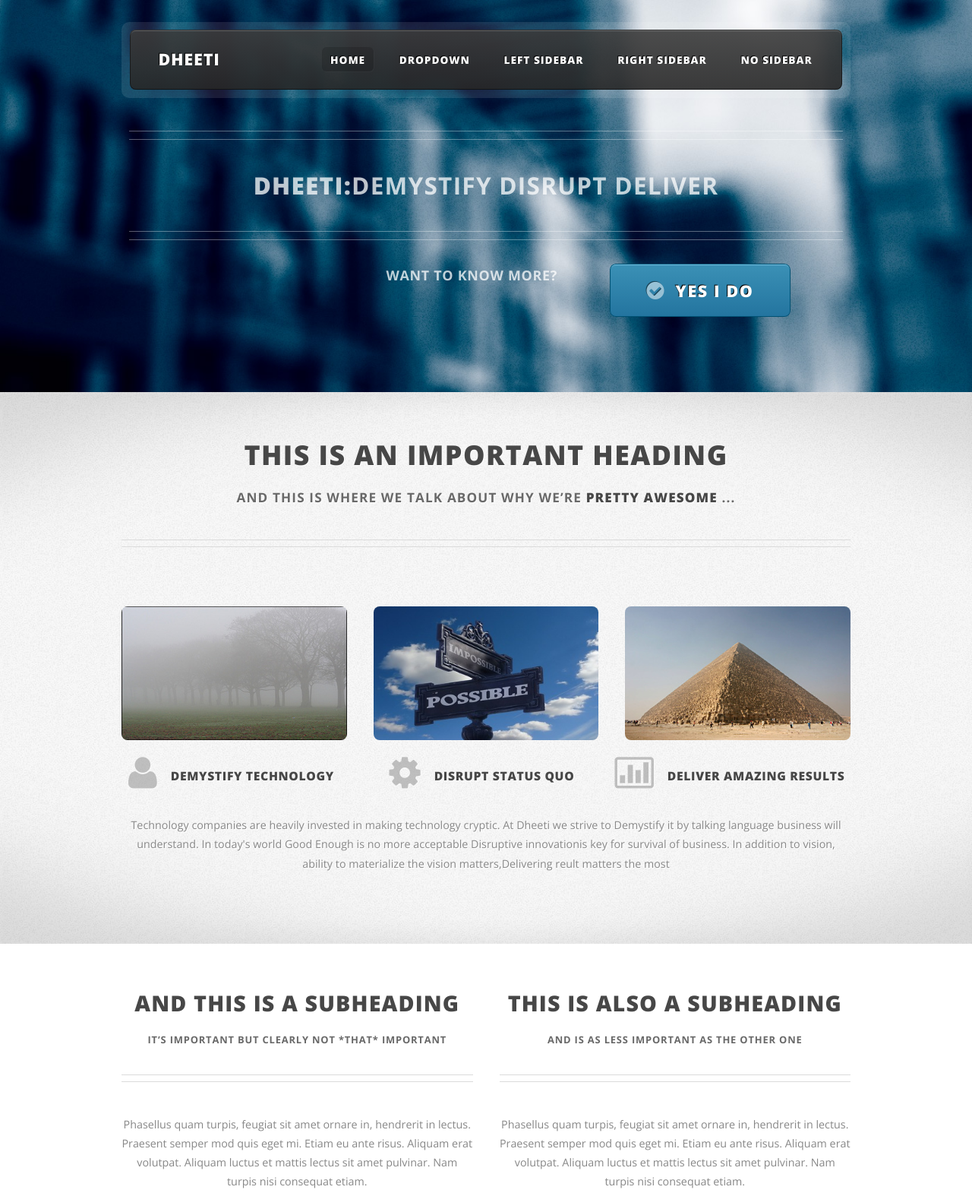
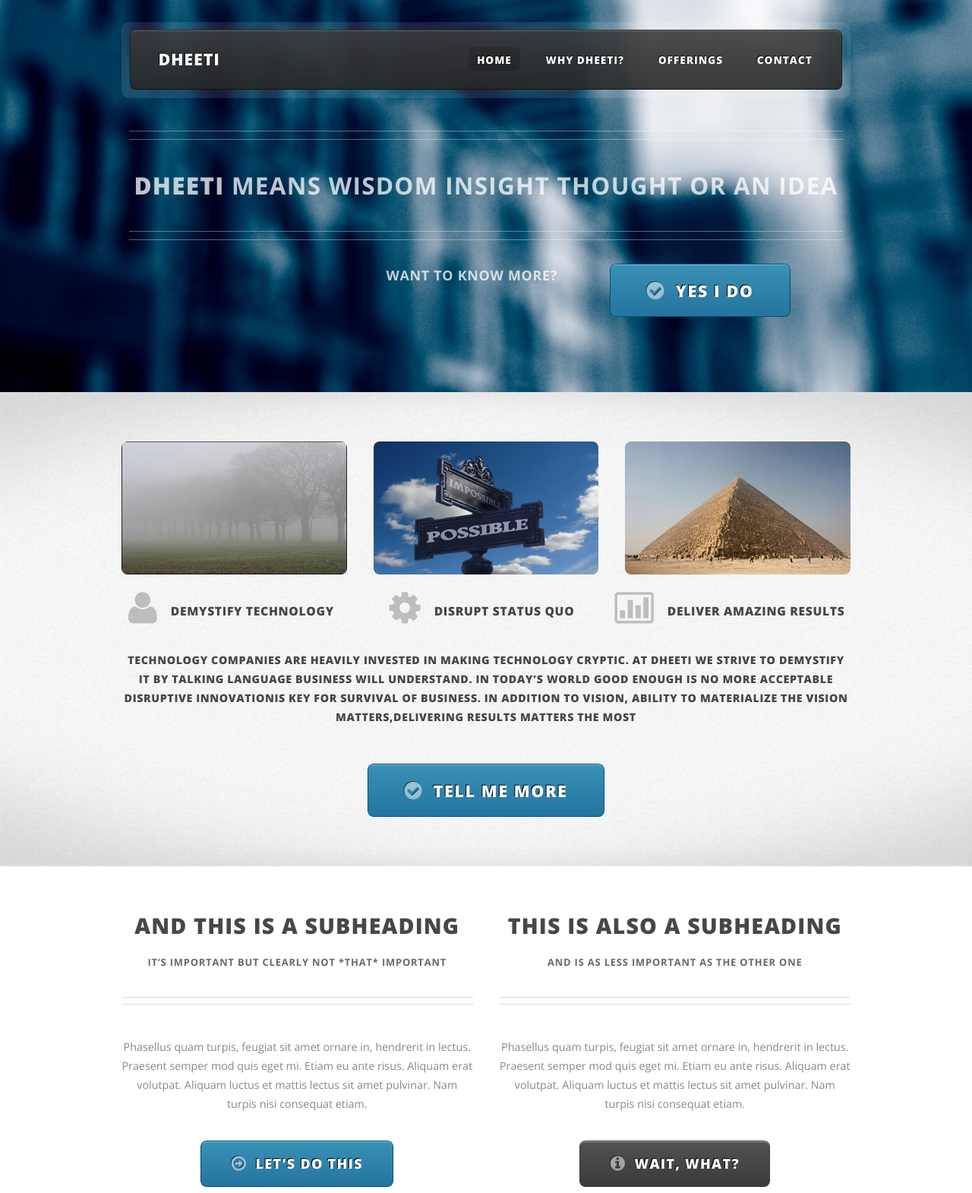
Before and after one commit to dheeti/dheetisite, a plain HTML site: page index.html in a window 1280 px wide. Shown: the top 1570 px of the page at 76% size. Drawn offline with nearby package versions, Linux system fonts and the light colour scheme.

Commit message:
First cut ready to upload

```diff
--- a/index.html
+++ b/index.html
@@ -44,26 +44,9 @@
 											<nav id="nav">
 												<ul>
 													<li class="current_page_item"><a href="index.html">Home</a></li>
-													<li>
-														<span>Dropdown</span>
-														<ul>
-															<li><a href="#">Lorem ipsum dolor</a></li>
-															<li><a href="#">Magna phasellus</a></li>
-															<li>
-																<span>Phasellus consequat</span>
-																<ul>
-																	<li><a href="#">Lorem ipsum dolor</a></li>
-																	<li><a href="#">Phasellus consequat</a></li>
-																	<li><a href="#">Magna phasellus</a></li>
-																	<li><a href="#">Etiam dolore nisl</a></li>
-																</ul>
-															</li>
-															<li><a href="#">Veroeros feugiat</a></li>
-														</ul>
-													</li>
-													<li><a href="left-sidebar.html">Left Sidebar</a></li>
-													<li><a href="right-sidebar.html">Right Sidebar</a></li>
-													<li><a href="no-sidebar.html">No Sidebar</a></li>
+													<li><a href="#main-wrapper">Why Dheeti?</a></li>
+													<li><a href="#main-wrapper2">Offerings</a></li>
+													<li><a href="#contact-us">Contact</a></li>
 												</ul>
 											</nav>
 
@@ -72,7 +55,7 @@
 
 							<!-- Banner -->
 								<div id="banner">
-									<h2><strong>Dheeti:</strong>Demystify Disrupt Deliver</h2>
+									<h2><strong>Dheeti</strong> means Wisdom Insight Thought or An Idea</h2>
 									<p>Want to know More?</p>
 									<a href="#main-wrapper" class="button big fa fa-check-circle">Yes I Do</a>
 								</div>
@@ -89,14 +72,6 @@
 
 						<!-- Feature 1 -->
 							<section class="container box-feature1">
-								<div class="row">
-									<div class="12u">
-										<header class="first major">
-											<h2>This is an important heading</h2>
-											<span class="byline">And this is where we talk about why we’re <strong>pretty awesome</strong> ...</span>
-										</header>
-									</div>
-								</div>
 								<div class="row">
 									<div class="4u">
 										<section>
@@ -128,16 +103,23 @@
 								</div>
 								<div class="row">
 									<div class="12u">
-										<p>Technology companies are heavily invested in making technology cryptic. At Dheeti we strive to
+										<H4>Technology companies are heavily invested in making technology cryptic. At Dheeti we strive to
 										Demystify it by talking language business will understand. In today's world Good Enough is
 										no more acceptable Disruptive innovationis key for survival of business. In addition to vision,
-										ability to materialize the vision matters,Delivering reult matters the most</p>
+										ability to materialize the vision matters,Delivering results matters the most
+										</H4>
+									</div>
+								</div>
+								<div class="row">
+									<div class="12u">
+										<a href="#main-wrapper2" class="button big fa fa-check-circle">Tell Me More</a>
 									</div>
 								</div>
 							</section>
 
 					</div>
 				</div>
+				<div id="main-wrapper2">
 				<div class="main-wrapper-style2">
 					<div class="inner">
 
@@ -178,6 +160,7 @@
 							</section>
 
 						</div>
+				</div>
 				</div>
 				<div class="main-wrapper-style3">
 					<div class="inner">
```
